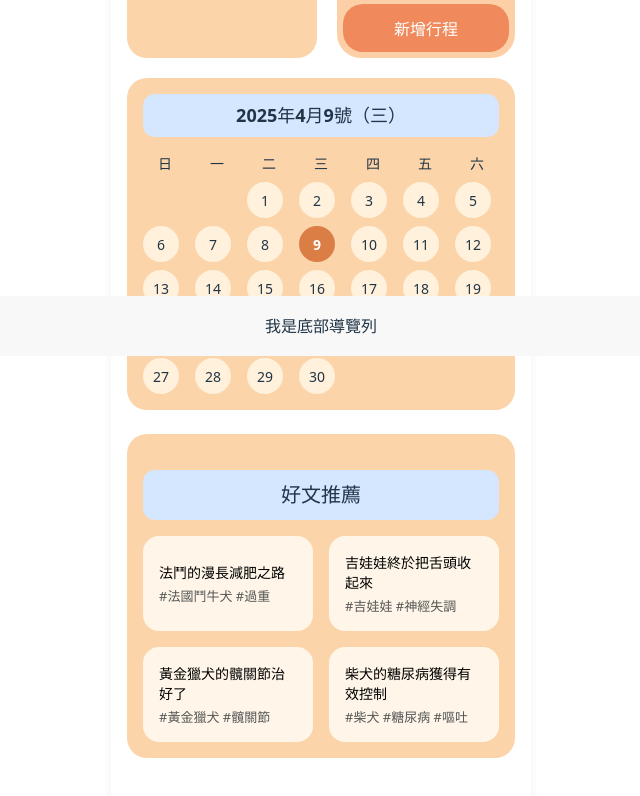
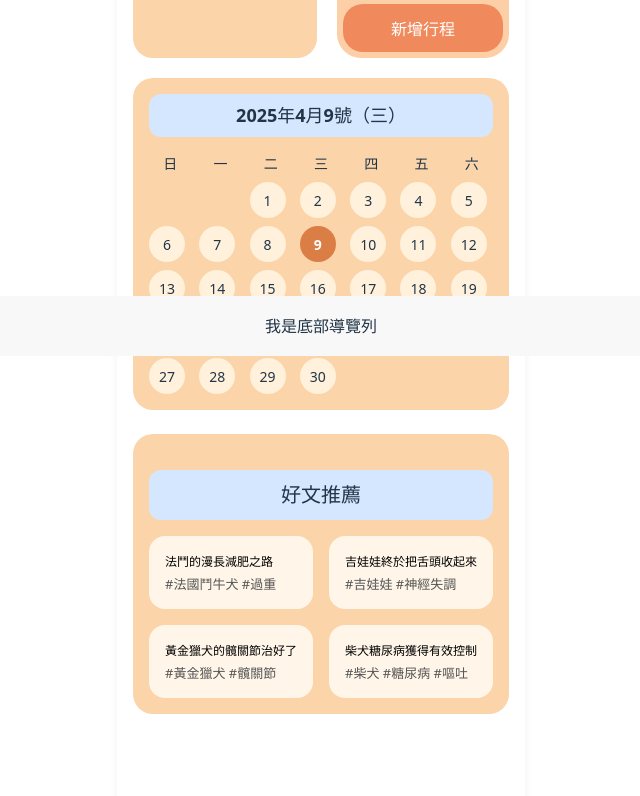
Before and after one commit to StoneEvens/GradProject, a React (Vite) app: page / in a window 1280 px wide. Shown: the part 444-1240 px from the top of the page, without its empty margins (319-959 px from the left). Built offline with nearby package versions, Linux system fonts and the light colour scheme.

Commit message:
完成好文推薦區塊字體調整

```diff
--- a/src/components/ArticleRecommendations.css
+++ b/src/components/ArticleRecommendations.css
@@ -21,7 +21,7 @@
     flex-direction: column;
     justify-content: center;
     align-items: flex-start;
-    font-size: 14px;
+    font-size: 12px;
     font-weight: 500;
     border: none;
     cursor: pointer;
--- a/src/components/ArticleRecommendations.jsx
+++ b/src/components/ArticleRecommendations.jsx
@@ -16,7 +16,7 @@ const articles = [
     tags: ['#黃金獵犬', '#髖關節']
   },
   {
-    title: '柴犬的糖尿病獲得有效控制',
+    title: '柴犬糖尿病獲得有效控制',
     tags: ['#柴犬', '#糖尿病', '#嘔吐']
   },
 ]
```
